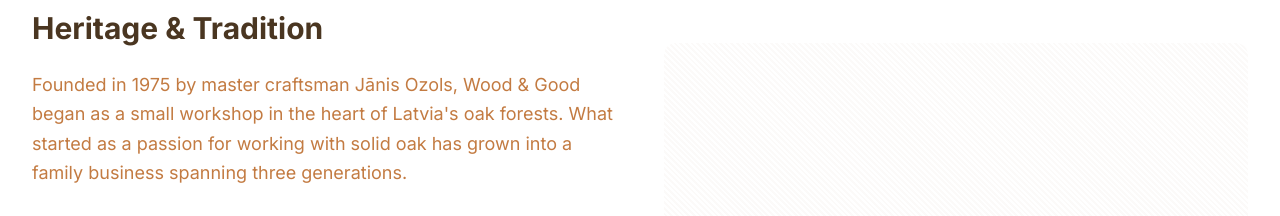
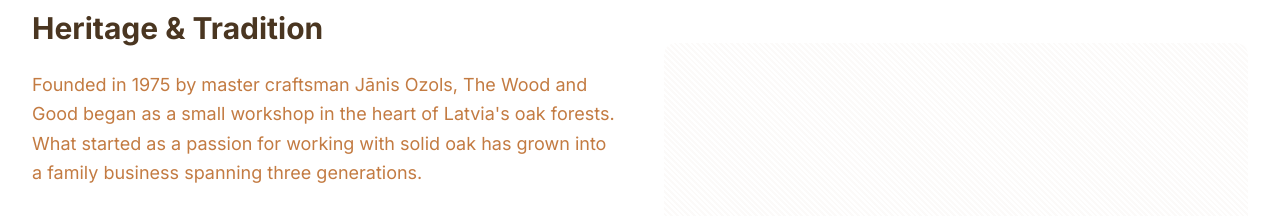
Before and after one commit to ernissmal/wood-and-good-frontend, a Next.js app: page /about in a window 1280 px wide. Shown: the part 562-778 px from the top of the page. Built offline with nearby package versions, Linux system fonts and the light colour scheme; no server answers.

Commit message:
Fix comment: Update company name for consistency in AboutPage

```diff
--- a/src/app/about/page.tsx
+++ b/src/app/about/page.tsx
@@ -26,7 +26,7 @@ export default function AboutPage() {
                 Heritage & Tradition
               </h2>
               <p className="text-oak-600 mb-6 text-lg leading-relaxed">
-                Founded in 1975 by master craftsman Jānis Ozols, Wood & Good began as a small
+                Founded in 1975 by master craftsman Jānis Ozols, The Wood and Good began as a small
                 workshop in the heart of Latvia's oak forests. What started as a passion for
                 working with solid oak has grown into a family business spanning three generations.
               </p>
```
